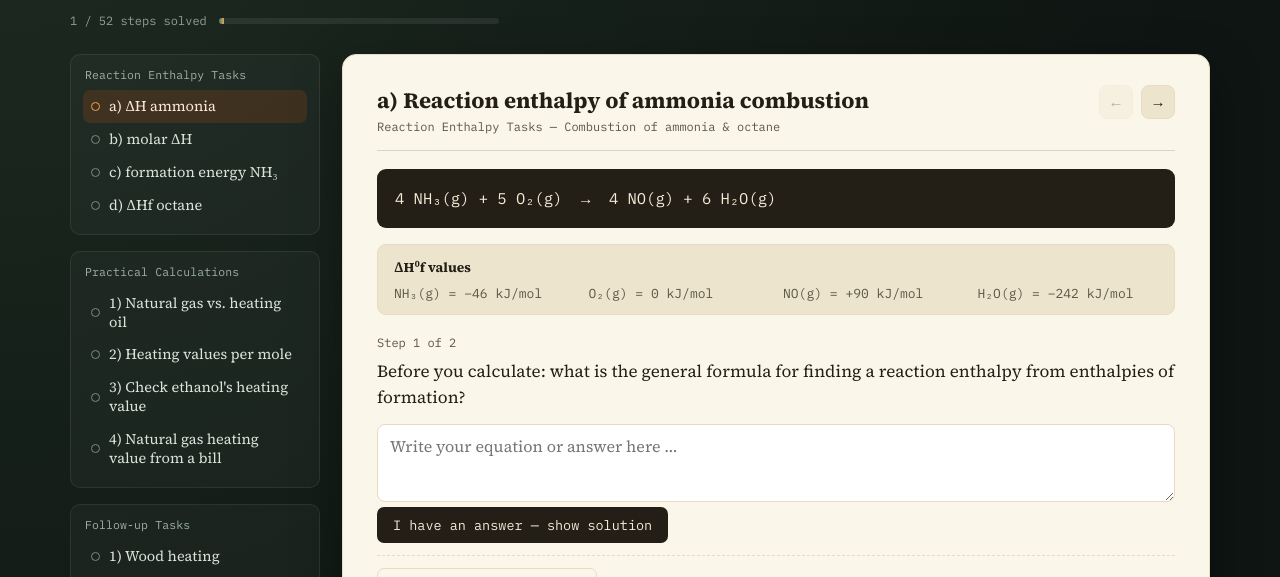
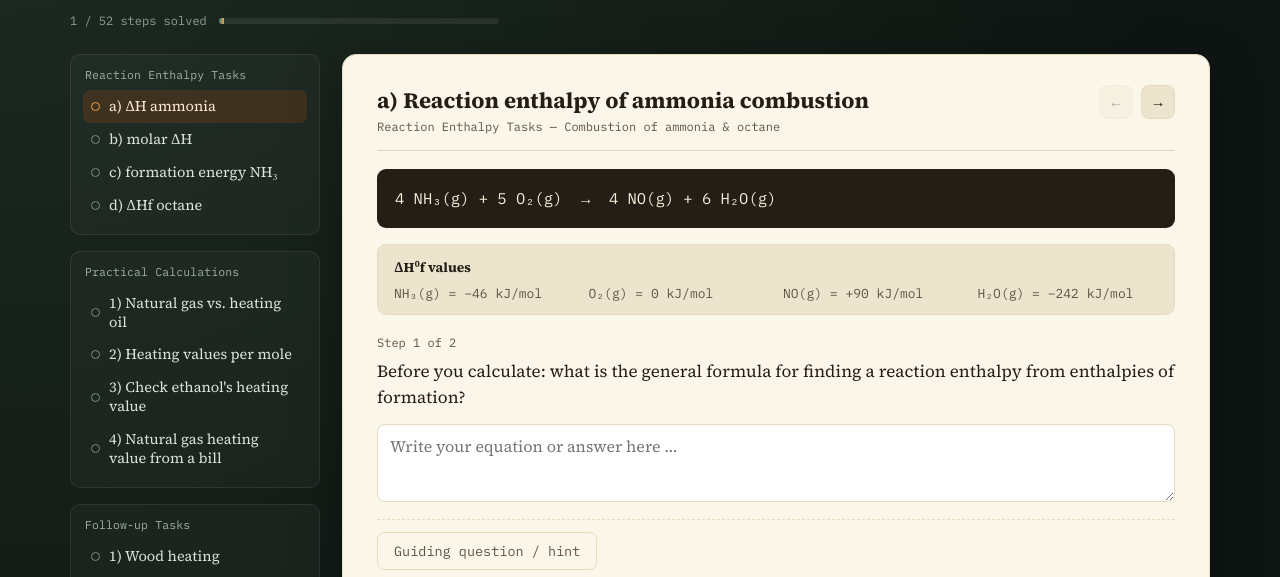
Before and after one commit to ehmseb/Thermo, a plain HTML site: page en/index.html in a window 1280 px wide. Both pictures are taken after a click on the button "I have an answer — show solution". Shown: the part 187-764 px from the top of the page. Drawn offline with Linux system fonts and the light colour scheme.

Commit message:
Add files via upload

```diff
--- a/en/index.html
+++ b/en/index.html
@@ -737,8 +737,8 @@ const DATA = {
             prompt:"Calculate ΔH of this reaction for 1 mol of ethanol using the ΔH⁰f values.",
             answer:-1235,
             hints:[
-              "Product side: 2·ΔHf(CO₂) + 3·ΔHf(H₂O).",
-              "Reactant side: 1·ΔHf(C₂H₅OH) (O₂ is an element, ΔHf=0).",
+              "Count the CO₂ and H₂O molecules in your balanced equation before using their formation enthalpies.",
+              "Which reactant has a nonzero formation enthalpy? What is ΔH⁰f for elemental O₂?",
               "Subtract the entire reactant sum; be careful when that sum is negative."
             ],
             explanation:"ΔH = 2mol·(−393) + 3mol·(−242) − 1mol·(−277) = −786 − 726 + 277 = <b>−1235 kJ</b>."
@@ -755,8 +755,8 @@ const DATA = {
             prompt:"From this, calculate the heating value per gram (i.e. MJ/kg).",
             answer:26.8,
             hints:[
-              "Divide the energy from step 2 (as a magnitude) by the mass from step 3.",
-              "Use the magnitude of the energy from step 2 and the mass from step 3.",
+              "A heating value reports released energy per unit of fuel mass. Which two earlier results do you need?",
+              "Use the magnitude of the reaction energy, since a heating value is quoted as a positive quantity.",
               "The result in kJ/g is numerically identical to MJ/kg."
             ],
             explanation:"1235 kJ / 46.07 g = <b>26.8 kJ/g = 26.8 MJ/kg</b>."
@@ -888,8 +888,8 @@ const DATA = {
             prompt:"The heat pump provides 3 MJ of heat per 1 MJ of electricity. What does 1 MJ of heat cost?",
             answer:0.0278,
             hints:[
-              "If only a third of the energy is needed, the same amount of heat also costs only a third as much.",
-              "Divide the cost per MJ of electricity from the previous step by 3.",
+              "How many MJ of useful heat do you receive for the cost of 1 MJ of electricity?",
+              "To find a cost per MJ of useful heat, relate that electricity cost to all the heat it provides.",
               "The cost per MJ of useful heat must be less than the cost per MJ of electricity."
             ],
             explanation:"0.0833 CHF/MJ / 3 ≈ <b>0.0278 CHF/MJ</b>."
@@ -989,7 +989,7 @@ const DATA = {
       {
         id:"biogas", label:"3) Biogas → hydrogen",
         heading:"3) Producing hydrogen from biogas (steam reforming)",
-        equation:"CH₄(g) + H₂O(g)  →  CO(g) + 3 H₂(g)",
+        equation:"Methane + steam → carbon monoxide + hydrogen (balance this equation in Step 1)",
         given:[["ΔH⁰f(CH₄)","−74 kJ/mol"],["ΔH⁰f(H₂O,g)","−242 kJ/mol"],["ΔH⁰f(CO)","−111 kJ/mol"],["ΔH⁰f(H₂)","0 kJ/mol"]],
         givenLabel:"Given (ΔH⁰f values)",
         steps:[
@@ -1007,8 +1007,8 @@ const DATA = {
             prompt:"Calculate the reaction enthalpy using enthalpies of formation.",
             answer:205,
             hints:[
-              "Product side: 1·ΔHf(CO) + 3·ΔHf(H₂).",
-              "Reactant side: 1·ΔHf(CH₄) + 1·ΔHf(H₂O).",
+              "Use the coefficients in your balanced equation to weight each product's formation enthalpy.",
+              "Do the same for the reactants; the formation enthalpy of elemental H₂ is zero.",
               "Subtract the reactant sum as a whole, including its negative signs."
             ],
             explanation:"ΔH = −111 − (−74) − (−242) = −111 + 74 + 242 = <b>+205 kJ</b>. The reaction is endothermic."
@@ -1495,6 +1495,7 @@ function renderStep(){
     const tryBtn = document.createElement("button");
     tryBtn.className = "action";
     tryBtn.textContent = "I have an answer — show solution";
+    tryBtn.classList.add("show-answer-trigger");
     tryBtn.addEventListener("click", ()=>{
       state.solved[key] = true;
       saveProgress();
@@ -1502,8 +1503,7 @@ function renderStep(){
       renderNav(); renderProgress();
       updateFooterDots();
     });
-    row.appendChild(tryBtn);
-    wrap.appendChild(row);
+    if(!solved){ row.appendChild(tryBtn); wrap.appendChild(row); }
   }
 
   if(step.type === "reflect"){
@@ -1577,6 +1577,7 @@ function renderStep(){
 
   if(!solved && step.type!=="reflect"){
     const giveUpRow = document.createElement("div");
+    giveUpRow.className = "give-up-row";
     giveUpRow.style.cssText = "margin-top:12px;";
     const giveUp = document.createElement("button");
     giveUp.className = "action ghost";
@@ -1639,6 +1640,8 @@ function revealExplanation(step, vals){
   if(!block) return;
   block.classList.add("show");
   block.innerHTML = "<b>Solution: </b>" + (typeof step.explanation==="function" ? step.explanation(vals) : step.explanation);
+  document.querySelector("#stepWrap .give-up-row")?.remove();
+  document.querySelector("#stepWrap .show-answer-trigger")?.parentElement?.remove();
 }
 
 function updateFooterDots(){
```
